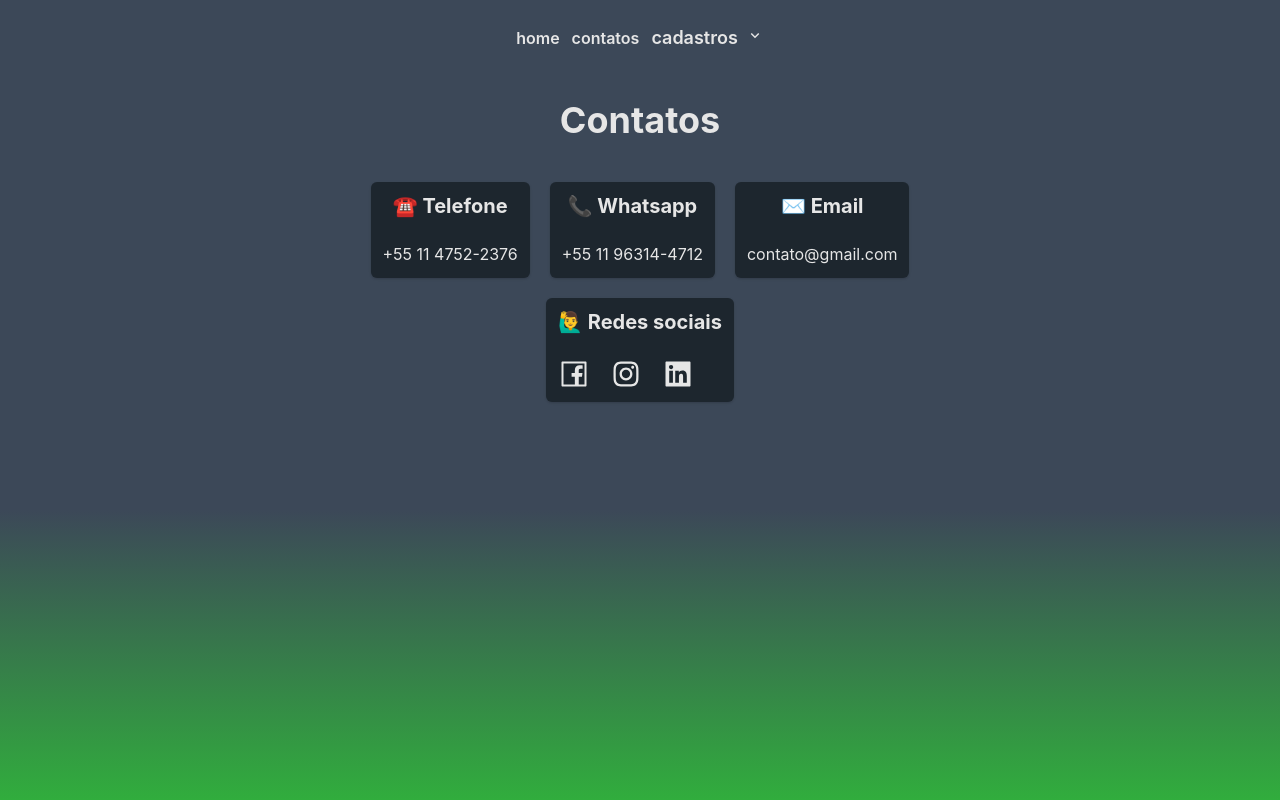
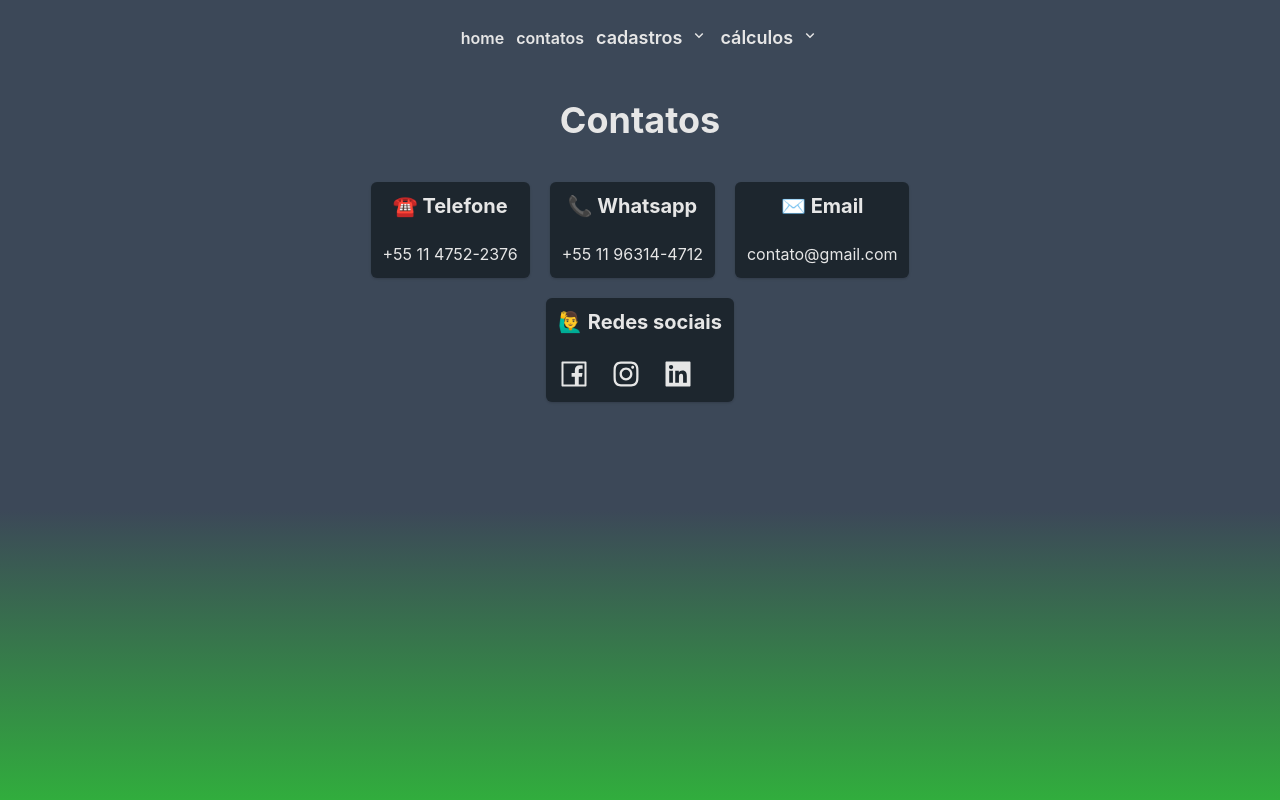
Before and after one commit to tonnyyyy/newgo-tarefa-01, a React (Vite) app: page /contatos in a window 1280 px wide. Built offline with nearby package versions, Linux system fonts and the light colour scheme.

Commit message:
add dropdown to access 'Calculo's pages

```diff
--- a/src/components/Nav/index.tsx
+++ b/src/components/Nav/index.tsx
@@ -16,6 +16,14 @@ const Nav: React.FC = () => {
           <Navlink to='/cadastro/colaborador' label='colaborador' />
         ]}
       />
+      <Dropdown
+        title='cálculos'
+        items={[
+          <Navlink to='/calculo/folha-pagamento' label='folha de pagamento' />,
+          <Navlink to='/calculo/ferias' label='férias' />,
+          <Navlink to='/calculo/decimo' label='13º salário' />,
+        ]}
+      />
     </HStack>
   );
 }
```
